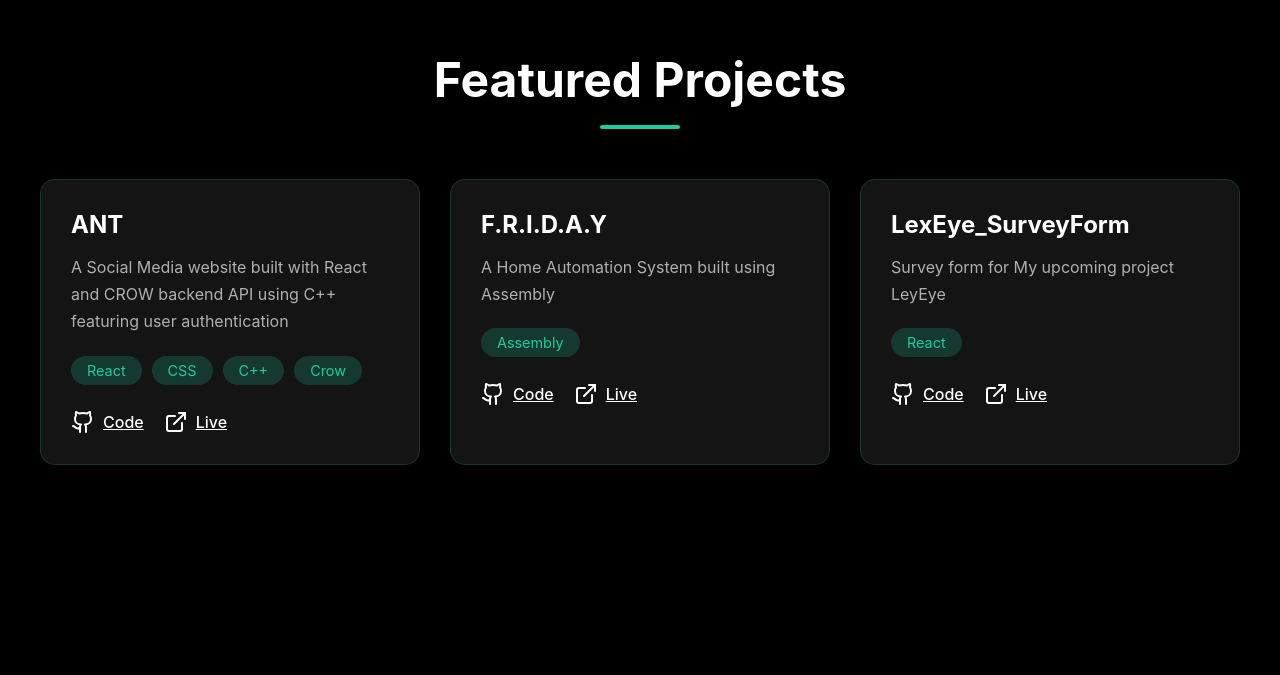
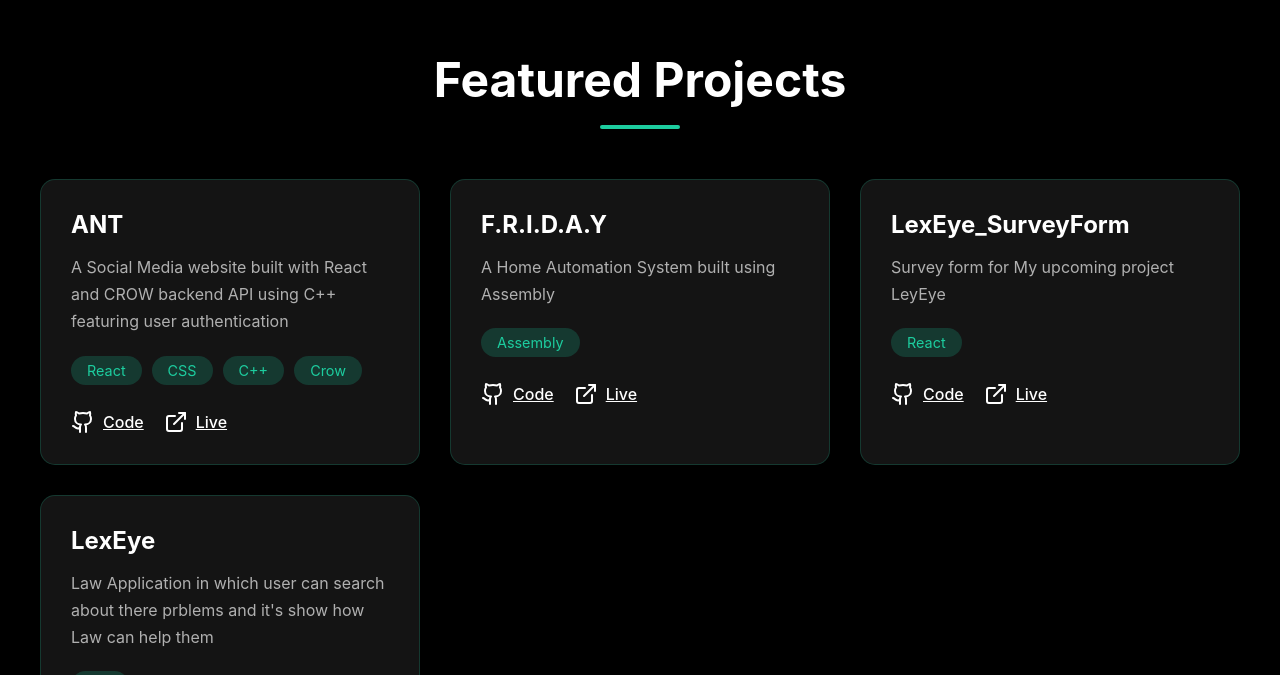
Before and after one commit to Haroon300/MYPortfolio, a React (Create React App) app: page / in a window 1280 px wide. Shown: the part 2125-2800 px from the top of the page. Built offline with nearby package versions, Linux system fonts and the light colour scheme.

Commit message:
Update protfolio.js

```diff
--- a/src/components/protfolio.js
+++ b/src/components/protfolio.js
@@ -74,6 +74,13 @@ const Portfolio = () => {
       tech: ['React'],
       github: 'https://github.com/Haroon300/LexEye_SurveyForm.git',
       live: 'https://lex-eye-survey-form.vercel.app/#survey'
+    },
+    {
+      title: 'LexEye',
+      description: "Law Application in which user can search about there prblems and it's show how Law can help them",
+      tech: ['Vite'],
+      github: 'https://github.com/Haroon300/LexEye',
+      live: 'https://lexeye.vercel.app/'
     }
   ];
 
```
